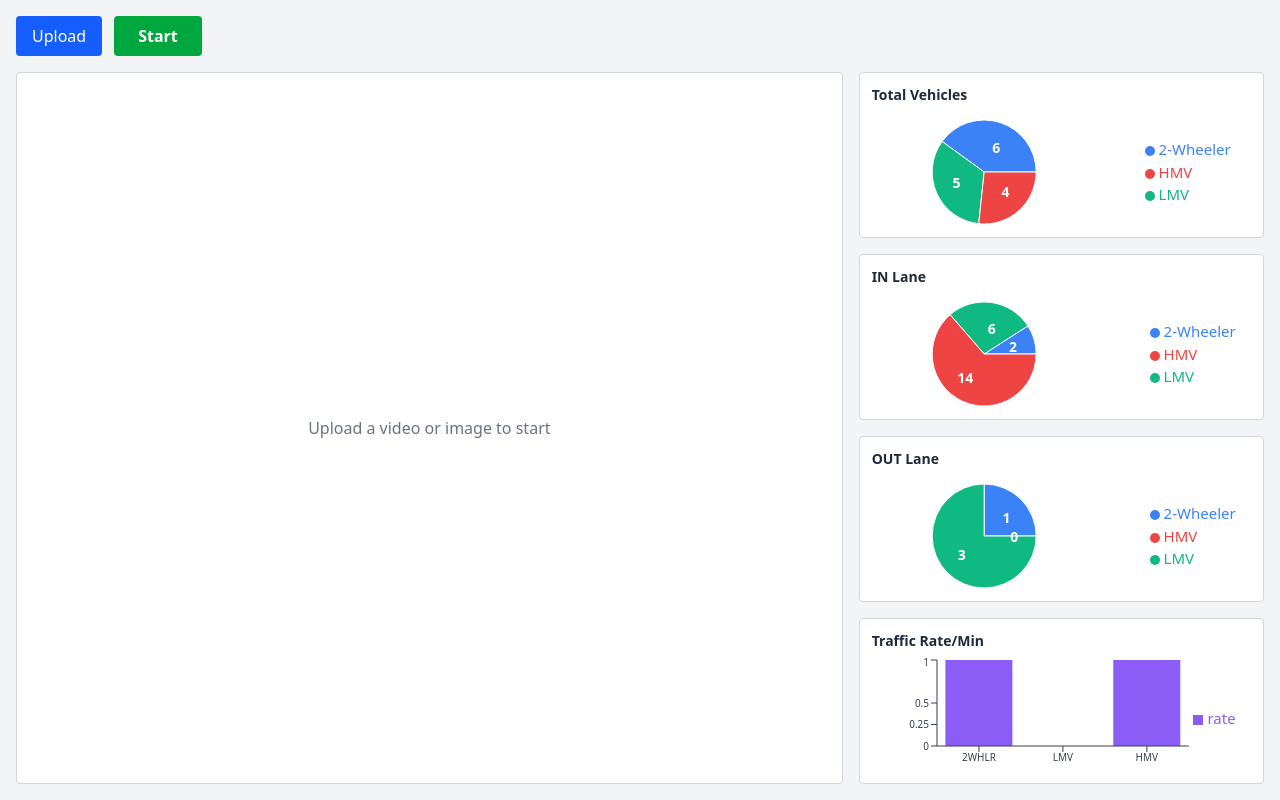
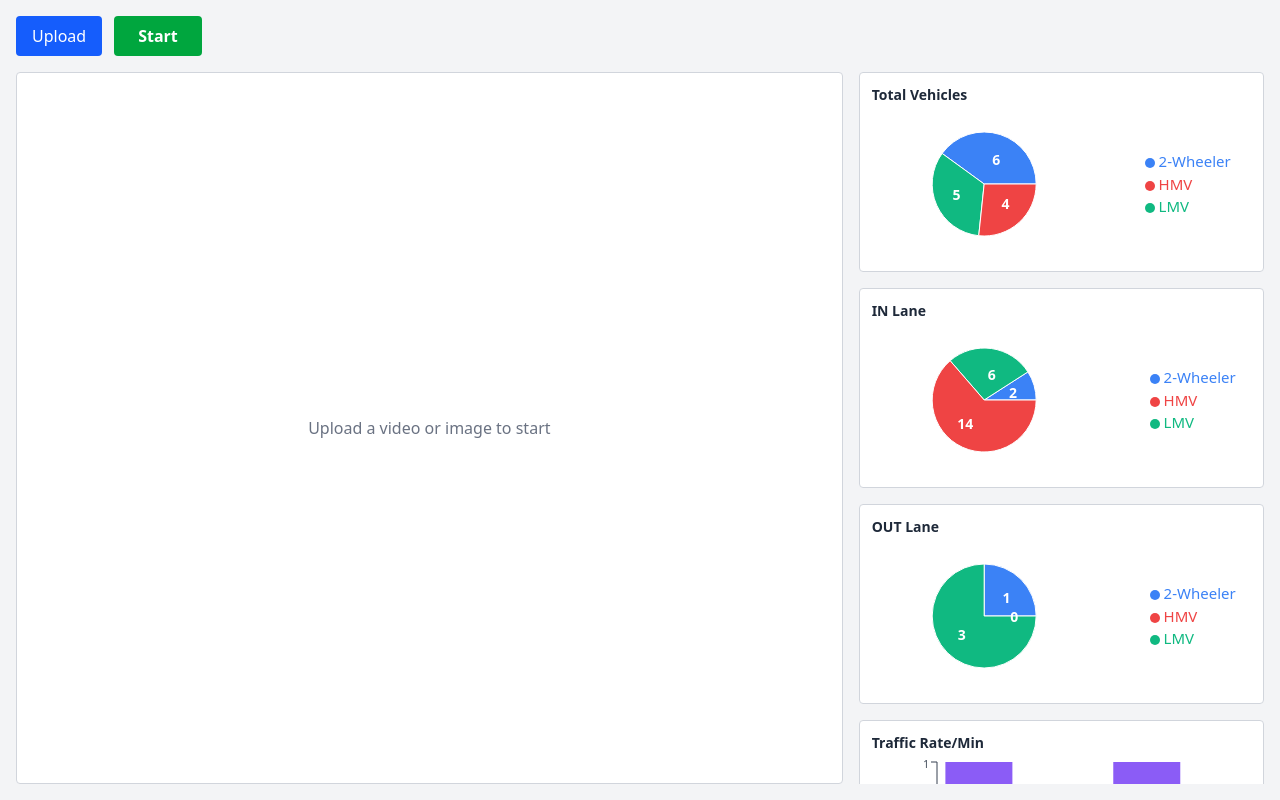
Before and after one commit to adityaguptarenukoot/upgovernment, a React (Vite) app: page / in a window 1280 px wide. Built offline with nearby package versions, Linux system fonts and the light colour scheme.

Commit message:
made responsive2

```diff
--- a/src/pages/Dashboard.jsx
+++ b/src/pages/Dashboard.jsx
@@ -147,8 +147,8 @@ function Dashboard() {
           </button>
         </div>
 
-        <div className="flex-1 grid grid-cols-1 lg:grid-cols-3 gap-4">
-          <div className="lg:col-span-2 bg-white rounded border border-gray-300 relative">
+        <div className="flex-1 min-h-0 grid grid-cols-1 lg:grid-cols-3 gap-4">
+          <div className="lg:col-span-2 bg-white rounded border border-gray-300 relative min-h-0">
             {videoFile ? (
               <>
                 <video
@@ -172,10 +172,11 @@ function Dashboard() {
             )}
           </div>
 
-          <div className="grid grid-cols-1 md:grid-cols-2 lg:grid-cols-1 gap-4">
-            <div className="bg-white rounded border border-gray-300 p-3 h-48 md:h-auto">
+          <div className="grid grid-cols-1 md:grid-cols-2 lg:grid-cols-1 gap-4 min-h-0 overflow-auto">
+            <div className="bg-white rounded border border-gray-300 p-3 h-48 md:h-64 lg:h-auto lg:min-h-[200px]">
               <h3 className="text-gray-800 text-sm font-semibold mb-1">Total Vehicles</h3>
-              <ResponsiveContainer width="100%" height="90%">
+              <div className="h-[calc(100%-24px)]">
+                <ResponsiveContainer width="100%" height="100%">
                   <PieChart>
                     <Pie
                       data={totalPieData}
@@ -202,10 +203,12 @@ function Dashboard() {
                   </PieChart>
                 </ResponsiveContainer>
               </div>
+            </div>
 
-            <div className="bg-white rounded border border-gray-300 p-3 h-48 md:h-auto">
+            <div className="bg-white rounded border border-gray-300 p-3 h-48 md:h-64 lg:h-auto lg:min-h-[200px]">
               <h3 className="text-gray-800 text-sm font-semibold mb-1">IN Lane</h3>
-              <ResponsiveContainer width="100%" height="90%">
+              <div className="h-[calc(100%-24px)]">
+                <ResponsiveContainer width="100%" height="100%">
                   <PieChart>
                     <Pie
                       data={inLanePieData}
@@ -232,10 +235,12 @@ function Dashboard() {
                   </PieChart>
                 </ResponsiveContainer>
               </div>
+            </div>
 
-            <div className="bg-white rounded border border-gray-300 p-3 h-48 md:h-auto">
+            <div className="bg-white rounded border border-gray-300 p-3 h-48 md:h-64 lg:h-auto lg:min-h-[200px]">
               <h3 className="text-gray-800 text-sm font-semibold mb-1">OUT Lane</h3>
-              <ResponsiveContainer width="100%" height="90%">
+              <div className="h-[calc(100%-24px)]">
+                <ResponsiveContainer width="100%" height="100%">
                   <PieChart>
                     <Pie
                       data={outLanePieData}
@@ -262,10 +267,12 @@ function Dashboard() {
                   </PieChart>
                 </ResponsiveContainer>
               </div>
+            </div>
 
-            <div className="bg-white rounded border border-gray-300 p-3 h-48 md:h-auto">
+            <div className="bg-white rounded border border-gray-300 p-3 h-48 md:h-64 lg:h-auto lg:min-h-[200px]">
               <h3 className="text-gray-800 text-sm font-semibold mb-1">Traffic Rate/Min</h3>
-              <ResponsiveContainer width="100%" height="90%">
+              <div className="h-[calc(100%-24px)]">
+                <ResponsiveContainer width="100%" height="100%">
                   <BarChart data={barData}>
                     <XAxis dataKey="type" stroke="#374151" style={{ fontSize: '10px' }} />
                     <YAxis stroke="#374151" style={{ fontSize: '10px' }} />
@@ -285,6 +292,7 @@ function Dashboard() {
           </div>
         </div>
       </div>
+    </div>
   );
 }
 
```
Lines whose indentation alone changed are shown as unchanged.
